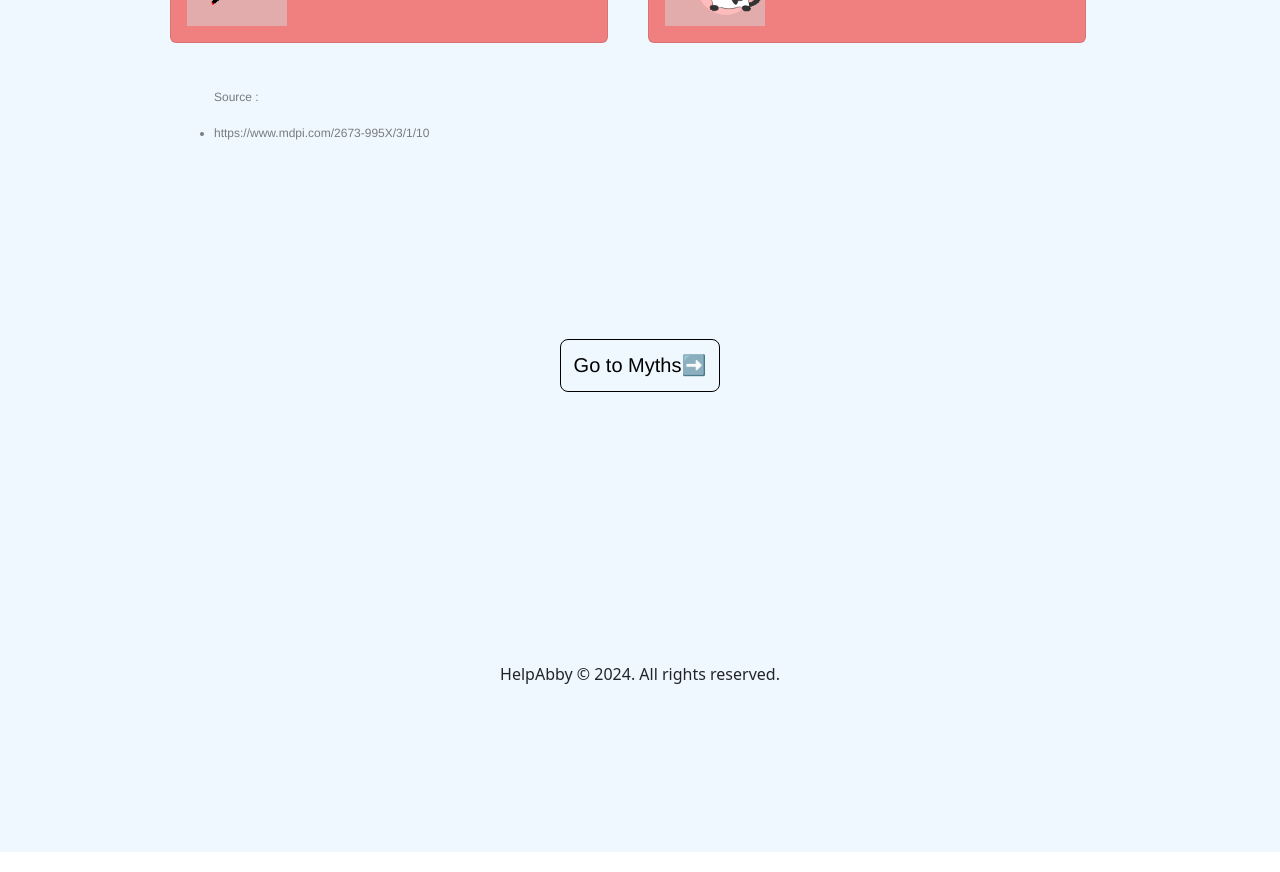
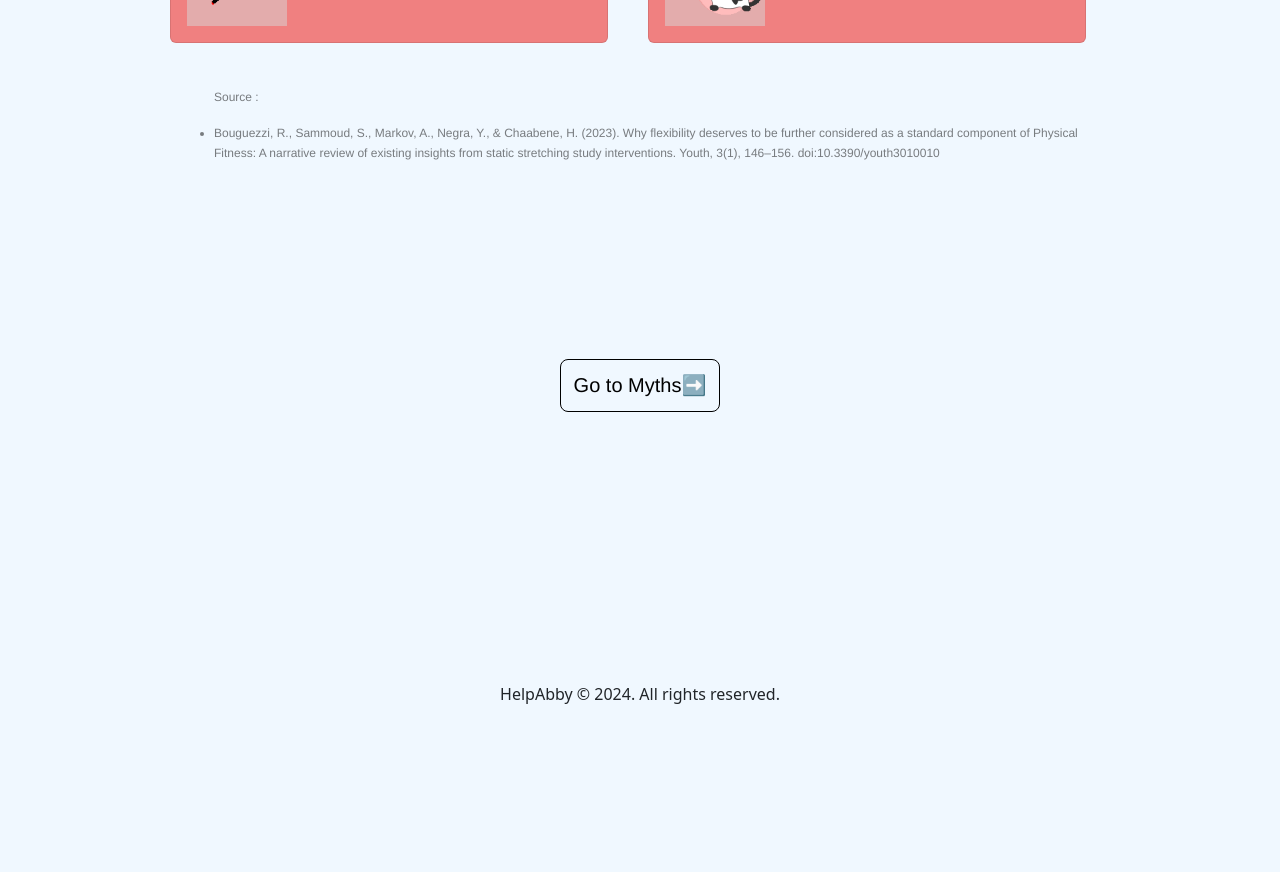
Before and after one commit to NouEN/help-abby-website, a React (Vite) app: page /training in a window 1280 px wide. Shown: the part 5800-6672 px from the top of the page. Built offline with nearby package versions, Linux system fonts and the light colour scheme.

Commit message:
add link training

```diff
--- a/src/components/FoodContent.tsx
+++ b/src/components/FoodContent.tsx
@@ -72,6 +72,10 @@ function FoodContent() {
             Currently Abby is 15 years old, 160 cm, and 85kg with Sedentary
             activity level. Can you help her figure out what her BMR and TDEE
             calories is?
+          </p>
+
+          <p className="div-desc" style={{ color: "orange" }}>
+            (Hint : Use the calorie calculator below!)
           </p>
 
           <div className="calculator">
--- a/src/components/TrainingPage.tsx
+++ b/src/components/TrainingPage.tsx
@@ -567,7 +567,13 @@ class TrainingPage extends Component {
             </div>
             <ul className="subtitle-calculator">
               <p className="source-title">Source :</p>
-              <li>https://www.mdpi.com/2673-995X/3/1/10</li>
+              <li>
+                Bouguezzi, R., Sammoud, S., Markov, A., Negra, Y., & Chaabene,
+                H. (2023). Why flexibility deserves to be further considered as
+                a standard component of Physical Fitness: A narrative review of
+                existing insights from static stretching study interventions.
+                Youth, 3(1), 146–156. doi:10.3390/youth3010010{" "}
+              </li>
             </ul>
           </div>
         </div>
--- a/src/components/WhatToEat.tsx
+++ b/src/components/WhatToEat.tsx
@@ -7,6 +7,7 @@ type FoodProps = {
   foodId: string;
   foodName: string;
   calories: number;
+  category: string;
   carbs: number;
   protein: number;
   fat: number;
```
